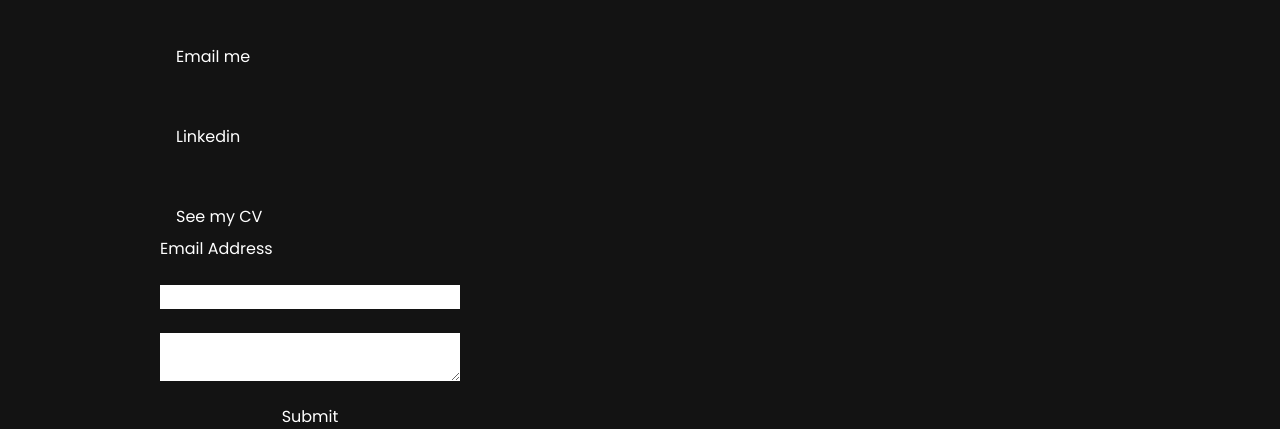
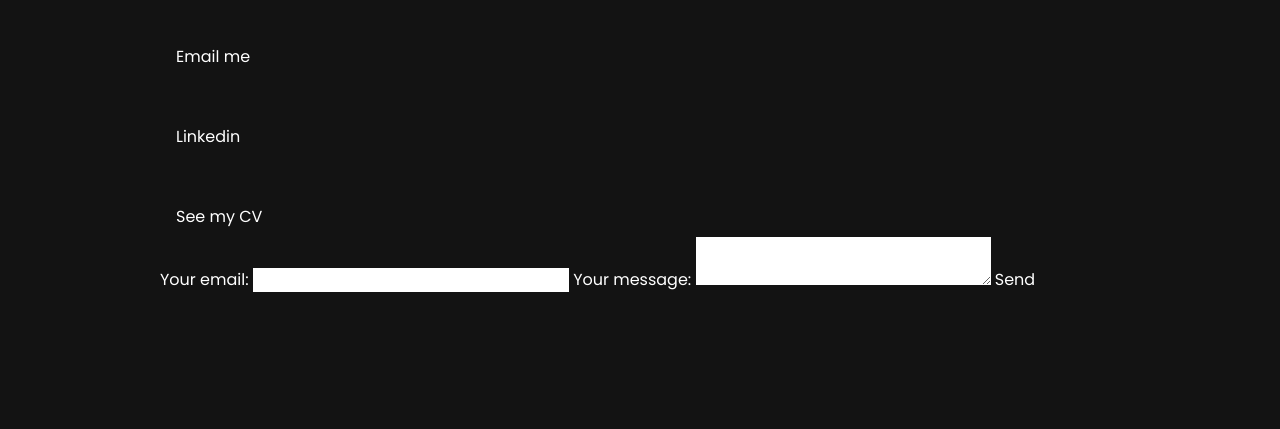
Before and after one commit to imcasero/carmen-port, an Astro site: page /contact in a window 1280 px wide. Shown: the part 473-902 px from the top of the page. After the commit the page ends 800 px from the top, so only its background shows below. Built offline with nearby package versions, Linux system fonts and the light colour scheme; Astro itself is replaced by a stand-in of ours.

Commit message:
fix: new form whit html

```diff
--- a/astro.config.mjs
+++ b/astro.config.mjs
@@ -1,10 +1,7 @@
 import { defineConfig } from "astro/config";
 import tailwind from "@astrojs/tailwind";
 
-import react from "@astrojs/react";
-
 // https://astro.build/config
 export default defineConfig({
-  integrations: [tailwind(), react()],
-  renderers: ["@astrojs/renderer-react"] // Agrega esta línea para habilitar el renderizador de React
+  integrations: [tailwind()],
 });
--- /dev/null
+++ b/src/components/contactForm.astro
@@ -0,0 +1,12 @@
+<form action="https://formspree.io/f/xleqdlbq" method="POST">
+  <label>
+    Your email:
+    <input type="email" name="email" />
+  </label>
+  <label>
+    Your message:
+    <textarea name="message"></textarea>
+  </label>
+  <!-- your other form fields go here -->
+  <button type="submit">Send</button>
+</form>
--- a/src/components/contactForm.jsx
+++ /dev/null
@@ -1,19 +0,0 @@
-import { useForm, ValidationError } from "@formspree/react";
-export function ContactForm() {
-  const [state, handleSubmit] = useForm("xleqdlbq");
-  if (state.succeeded) {
-    return <p>Thanks for joining!</p>;
-  }
-  return (
-    <form onSubmit={handleSubmit} className="w-[300px] flex flex-col gap-6">
-      <label htmlFor="email">Email Address</label>
-      <input id="email" type="email" name="email" />
-      <ValidationError prefix="Email" field="email" errors={state.errors} />
-      <textarea id="message" name="message" className="text-black"/>
-      <ValidationError prefix="Message" field="message" errors={state.errors} />
-      <button type="submit" disabled={state.submitting}>
-        Submit
-      </button>
-    </form>
-  );
-}
--- a/src/pages/contact/index.astro
+++ b/src/pages/contact/index.astro
@@ -1,6 +1,6 @@
 ---
 import TitleName from "../../components/TitleName.astro";
-import { ContactForm } from "../../components/contactForm";
+import ContactForm from "../../components/contactForm.astro";
 import Layout from "../../layouts/Layout.astro";
 ---
 
```
Also changed, not shown: package.json (+6 -6 lines), pnpm-lock.yaml.
